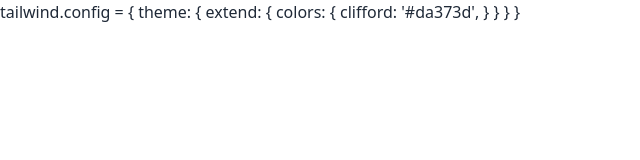
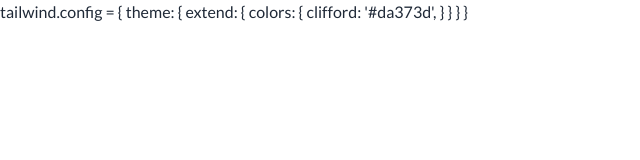
Before and after one commit to ShahriarZe/fruit-ninja, a plain HTML site: page index.html in a window 1280 px wide. Shown: the whole page, without its empty margins (0-640 px from the left). Drawn offline with nearby package versions, Linux system fonts and the light colour scheme.

Commit message:
google fonts and icons added

```diff
--- a/index.html
+++ b/index.html
@@ -13,6 +13,17 @@
     <!-- Icons -->
     <script src="https://kit.fontawesome.com/b7da1c6c8f.js" crossorigin="anonymous"></script>
 
+    <!-- Google Fonts -->
+    <link rel="preconnect" href="https://fonts.googleapis.com">
+    <link rel="preconnect" href="https://fonts.gstatic.com" crossorigin>
+    <link href="https://fonts.googleapis.com/css2?family=Lato:wght@100;400;700;900&display=swap" rel="stylesheet">
+
+    <style>
+        .font-lato {
+            font-family: 'Lato', sans-serif;
+        }
+    </style>
+
     <!-- Custom Colors -->
     tailwind.config = {
     theme: {
@@ -26,7 +37,7 @@
     </script>
 </head>
 
-<body>
+<body class="font-lato">
 
 </body>
 
```
